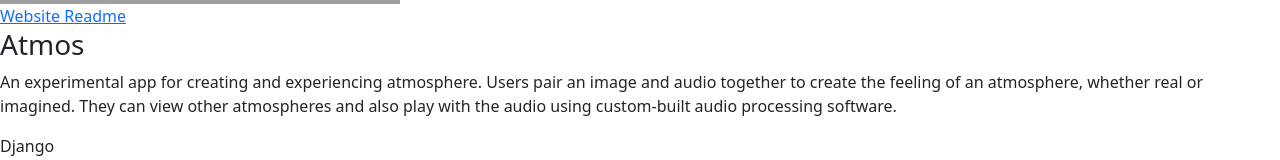
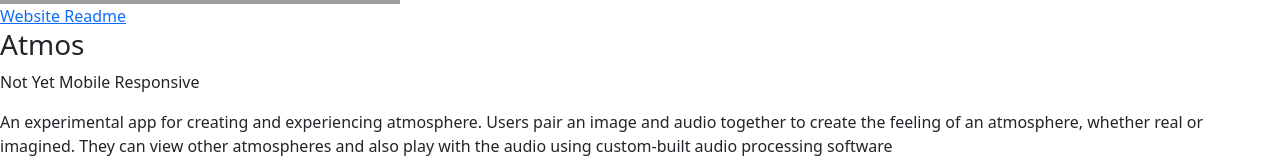
Before and after one commit to BesB0x/Portfolio-Tom-Clegg, a JavaScript app in the folder client/: page /Projects in a window 1280 px wide. Shown: the part 352-512 px from the top of the page. Built offline with nearby package versions, Linux system fonts and the light colour scheme; grey boxes are pictures that could not be loaded; the HTML template or start-up script is replaced by a standard one.

Commit message:
updates made

```diff
--- a/client/src/components/About.js
+++ b/client/src/components/About.js
@@ -25,9 +25,9 @@ const About = () => {
             <h6 className='about-subtitle'> Generally Speaking </h6>
             <p> As a musician, I am fascinated by patterns; how they move, how we use them to solve problems, and how intrinsically beautiful they are. This is as much the case for musical patterns as it is for mathematical, and through my education and personal passion I have been able to explore and enjoy both. What drew me to coding was that it finds a balance here, giving space for the analytic and creative minds to naturally coalesce. </p>
             <h6 className='about-subtitle'> How it started</h6>
-            <p> I started thinking about this at university while studying both philosophical logic and continental philosophy, and allowed the thought to grow while I pursued my desire to be a musician after university. When I saw that I wanted a career that wasn’t so purely creative, and that my music was moving ever more into a world where coding presents infinite creative possibility, it was a natural decision to enrol in General Assembly’s SEI bootcamp.</p>
+            <p> I started thinking about coding at university while studying both philosophical logic and continental philosophy, and allowed the thought to grow while I pursued my desire to be a musician after university. When I saw that I wanted a career that wasn’t so purely creative, and that my music was moving ever more into a world where coding presents infinite creative possibility, it was a natural decision to enrol in General Assembly’s SEI bootcamp.</p>
             <h6 className='about-subtitle'> General Assembly</h6>
-            <p>The bootcamp gave me a strong foundation of knowledge to build off, and direction as to which path I want to take into the industry. It also confirmed my belief that my skills of lateral thought, empathetic and compassionate communication, and creative determination stand me in good stead for a job in coding, and also that I have plenty left to learn! I am therefore looking for a full-stack position that stretches me intellectually and artistically, and allows me to learn from and work with others who are well established in their life.</p>
+            <p>The bootcamp gave me a strong foundation of knowledge to build on and a direction as to which path I want to take into the industry. It also confirmed my belief that my skills of lateral thought, empathetic and compassionate communication, and creative determination stand me in good stead for a job in coding, and also that I have plenty left to learn! I am therefore looking for a full-stack position that stretches me intellectually and artistically, and allows me to learn from and work with others who are well established in their life.</p>
           </div>
         </section>
         <div className='interests-title title'>
@@ -36,7 +36,7 @@ const About = () => {
         <section className='block'>
           <div className='text interests-text'>
             <h6> Music and Sound</h6>
-            <p> Music has been important to me for as long as I can remember! I somehow still feel a sense of pride at going over the 100,000 minute mark in my Spotify wrapped when I was 15, and a shower without music just feels empty. Making music (or just noise) gives me a space to experiment, connect with parts of myself, make mistakes, and try to understand the complex, messy, exciting world around me. Listening to music gives me this too but from a more birds-eye view perspective; someone else has to done the work for me and I can just let it pull me in.</p>
+            <p> Music has been important to me for as long as I can remember! I somehow still feel a sense of pride at going over the 100,000 minute mark in my Spotify wrapped when I was 15, and a shower without music just feels empty. Making music (or just noise) gives me a space to experiment, connect with parts of myself, make mistakes, and try to understand the complex, messy, exciting world around me. Listening to music gives me this too but from a more birds-eye view perspective; someone else has done the work for me and I can just let it pull me in.</p>
             <h6> Zen</h6>
             <p>  To name one example of its impact, Zen weakened the boundary of human nature and nature itself for me, proving it to be a simple convention, created by us! Artistically, this was a huge shift. I struggled for a long time with the thought of where a creative idea comes from, because more often than not it really doesn’t feel like it comes from me. Until I accepted that the idea of ‘me’ is pretty flawed, this was a hurdle I just couldn’t see over! </p>
           </div>
@@ -49,9 +49,9 @@ const About = () => {
           <div className='proud-of image'> </div>
           <div className='text'>
             <h6>Performing</h6>
-            <a href="https://besbox.bandcamp.com/album/staight-looking-spirals"> I was able to perform a few times last year and they were all just fab. I do improvised sets - I predominantly play piano, bass, modular synthesiser and use the software Ableton Live – so each performance is a surprise, and each time the thing I expected least was the most exciting part. With one performance it wasn’t even in my set! The people who were playing after me needed a bass player and I stepped in. We played around for an hour or so and I’ve not been able to play that freely since! I&apos;ve also released a song which you can listen to <span> here </span>.</a>
+            <a href="https://besbox.bandcamp.com/album/staight-looking-spirals"> I was able to perform a few times last year and they were all just fab. I do improvised sets predominantly playing piano, bass, modular synthesiser and use the software Ableton Live, so each performance is a surprise. In each gig, the thing I least expected was the most exciting part. With one performance it wasn’t even in my set! The people who were playing after me needed a bass player and I stepped in. We played around for an hour or so and I’ve not been able to play that freely since. I&apos;ve also released a song which you can listen to <span> here </span>.</a>
             <h6>Atmos</h6>
-            <p> This project allowed me to bring together so many different things that excite me. I love the idea of art being all around us, we just don&apos;t see it all the time, so focussing on atmosphere was amazing, I loved the process of creating a solid UI, the build process as a whole was great, and I was able to code my own sound effects, what more could I ask for! </p>
+            <p> This project allowed me to bring together so many different things that excite me. I love the idea of art being all around us, we just don&apos;t see it all the time, so focussing on atmosphere was amazing. I loved the process of creating a solid UI, the build process as a whole was great, and I was able to code my own sound effects: what more could I ask for! </p>
             <h6>Travel</h6>
             <p className='travel'> I&apos;ve had the privilege of travelling to some incredible places and meeting some even more incredible people, and each new and disruptive experience sends me further down the road I want to go. Staying in a Tibetan Buddhist Monastery in Eastern India was definitely a highlight. I learnt so much from the Lama, and it was the first place I felt genuinely spiritually connected to a place.  </p>
           </div>
--- a/client/src/components/Archive.js
+++ b/client/src/components/Archive.js
@@ -1,8 +1,10 @@
 const Archive = () => {
 
   return (
-
-    <h3> I&apos;m working on it!</h3>
+    <>
+      <h3 id='archive-status'> I&apos;m working on it!</h3>
+      <iframe src="https://giphy.com/embed/l0IylOPCNkiqOgMyA" height='300' frameBorder="0" className='gif'></iframe>
+    </>
   )
 }
 
--- a/client/src/components/Projects.js
+++ b/client/src/components/Projects.js
@@ -19,6 +19,7 @@ const Projects = () => {
                 </div>
                 <div>
                   <h3> {project.name} </h3>
+                  {project.status && <p id='atmos-status' className='status'> {project.status} </p>}
                   <p> {project.description}</p>
                 </div>
               </div>
--- a/client/src/data/ProjectData.js
+++ b/client/src/data/ProjectData.js
@@ -6,7 +6,8 @@ import momsSpag from '../assets/moms-spag.gif'
 export const ProjectData = [
   {
     name: 'Atmos',
-    description: 'An experimental app for creating and experiencing atmosphere. Users pair an image and audio together to create the feeling of an atmosphere, whether real or imagined. They can view other atmospheres and also play with the audio using custom-built audio processing software.',
+    status: 'Not Yet Mobile Responsive',
+    description: 'An experimental app for creating and experiencing atmosphere. Users pair an image and audio together to create the feeling of an atmosphere, whether real or imagined. They can view other atmospheres and also play with the audio using custom-built audio processing software',
     gif: atmos,
     tech: ['Django','PostgreSQL','React','Python'],
     website: 'https://atm0s.herokuapp.com/',
@@ -33,7 +34,7 @@ export const ProjectData = [
   },
   {
     name: 'WOOZU SOUNDS',
-    description: 'The website for a fictional festival in a nearby galaxy. Users can see the line-up comment, like, and register their attendance. Completed in a group of three, I focussed on functionality of the comments section, manipulating and displaying data in the profile page, and drove the UI.',
+    description: 'The website for a fictional festival in a nearby galaxy. Users can see the line-up comment, like, and register their attendance. Completed in a group of three, I focussed on functionality of the comments section, manipulating and displaying data in the profile page, and drove the UI',
     gif: woozu,
     tech: ['MongoDB','SASS','MERN Stack'],
     website: 'https://woozu.herokuapp.com/',
--- a/client/src/styles/components/projects.scss
+++ b/client/src/styles/components/projects.scss
@@ -38,6 +38,16 @@
 
     .atmos {
       @include project-tile(50%);
+      #atmos-status {
+        color: rgb(245, 52, 52);
+        margin: 0;
+      }
+      h3 {
+        margin-bottom: 10px;
+      }
+      p{
+        margin-top: 10px
+      }
     }
 
     .moms-spaghetti {
@@ -131,6 +141,8 @@
         width: 100%;
         .atmos {
           @include project-tile(55vw);
+
+
         }
 
         .space-invaders {
@@ -151,3 +163,10 @@
       }
     }
   }
+
+  // Status Font
+
+  .status{
+    font-family: 'Space Mono', monospace;
+    font-size: 14px;
+  }
--- a/client/src/styles/main.scss
+++ b/client/src/styles/main.scss
@@ -9,7 +9,7 @@ h6 {
   font-family: 'Philosopher', sans-serif;
 }
 
-@import url('https://fonts.googleapis.com/css2?family=Eczar:wght@500&family=Hind+Madurai:wght@500&family=Kanit&family=Philosopher:wght@700&display=swap');
+@import url('https://fonts.googleapis.com/css2?family=Eczar:wght@500&family=Hind+Madurai:wght@500&family=Kanit&family=Philosopher:wght@700&family=Space+Mono:ital,wght@1,700&display=swap');
 @import './mixins.scss';
 @import './components/projects.scss';
 @import './components/about.scss';
@@ -17,3 +17,4 @@ h6 {
 @import './components/navbar.scss';
 @import './components/landing.scss';
 @import './components/footer.scss';
+@import './components/archive.scss';
```
Also changed, not shown: client/src/styles/components/archive.scss (added, +9 -0 lines).
